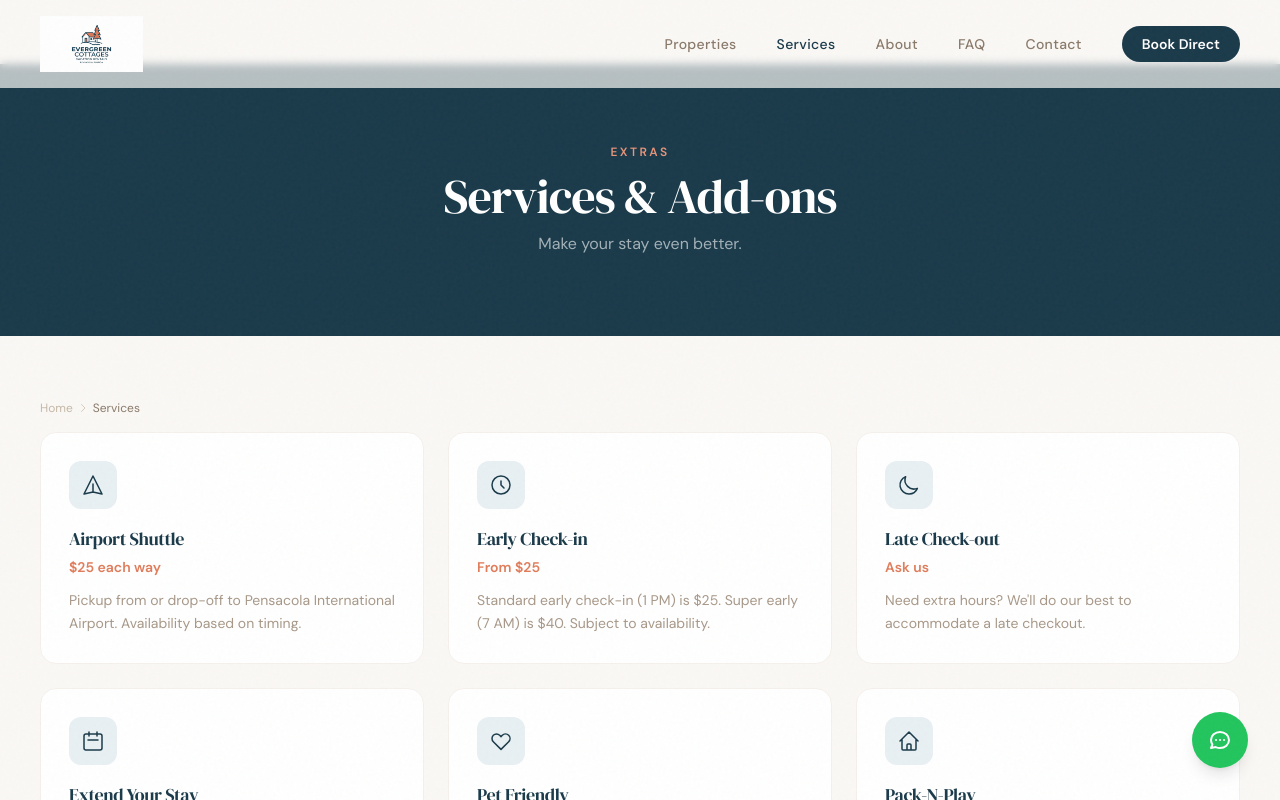
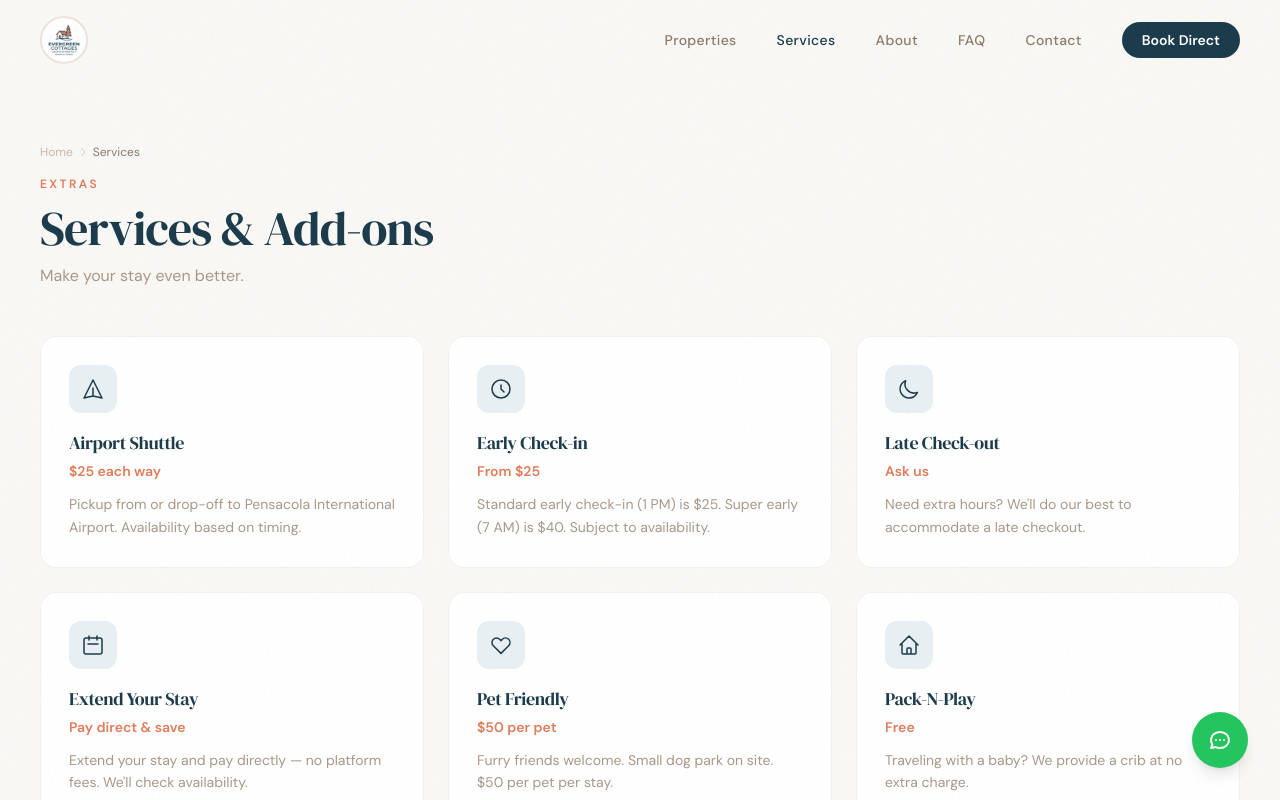
Before and after one commit to PrecisionDevTeam/evergreen-cottages, a Next.js app: page /services in a window 1280 px wide. Shown: the top 800 px of the page. Built offline with nearby package versions, Linux system fonts and the light colour scheme; what @badrap/bar-of-progress would draw is missing.

Commit message:
fix: services page layout matches other pages + circular nav logo

```diff
--- a/src/components/Layout.tsx
+++ b/src/components/Layout.tsx
@@ -80,9 +80,9 @@ export default function Layout({ children, title, description, dark, schema }: P
               <Image
                 src="/images/logo.png"
                 alt="Evergreen Cottages"
-                width={120}
-                height={65}
-                className="h-14 w-auto"
+                width={48}
+                height={48}
+                className="h-12 w-12 rounded-full object-cover border-2 border-sand-200"
                 priority
               />
             </Link>
--- a/src/pages/services.tsx
+++ b/src/pages/services.tsx
@@ -44,15 +44,12 @@ const services = [
 export default function Services() {
   return (
     <Layout title="Services" description="Airport shuttle, early check-in, pet accommodations, and more.">
-      <div className="bg-ocean-500 text-white py-20">
-        <div className="max-w-7xl mx-auto px-5 sm:px-8 lg:px-10 text-center">
-          <p className="text-coral-400 text-xs uppercase tracking-[0.2em] font-semibold mb-3">Extras</p>
-          <h1 className="text-4xl md:text-5xl font-serif mb-3">Services & Add-ons</h1>
-          <p className="text-white/60 max-w-lg mx-auto">Make your stay even better.</p>
-        </div>
-      </div>
-      <div className="max-w-7xl mx-auto px-5 sm:px-8 lg:px-10 py-16">
+      <div className="max-w-7xl mx-auto px-5 sm:px-8 lg:px-10 py-20">
         <Breadcrumbs items={[{ label: "Services" }]} />
+        <p className="text-coral-500 text-xs uppercase tracking-[0.2em] font-semibold mb-3">Extras</p>
+        <h1 className="text-4xl md:text-5xl font-serif text-ocean-500 mb-3">Services & Add-ons</h1>
+        <p className="text-sand-500 mb-12">Make your stay even better.</p>
+
         <div className="grid grid-cols-1 md:grid-cols-2 lg:grid-cols-3 gap-6 stagger">
           {services.map((s) => (
             <div key={s.title} className="bg-white border border-sand-100 rounded-2xl p-7 card-lift fade-in-up">
```
